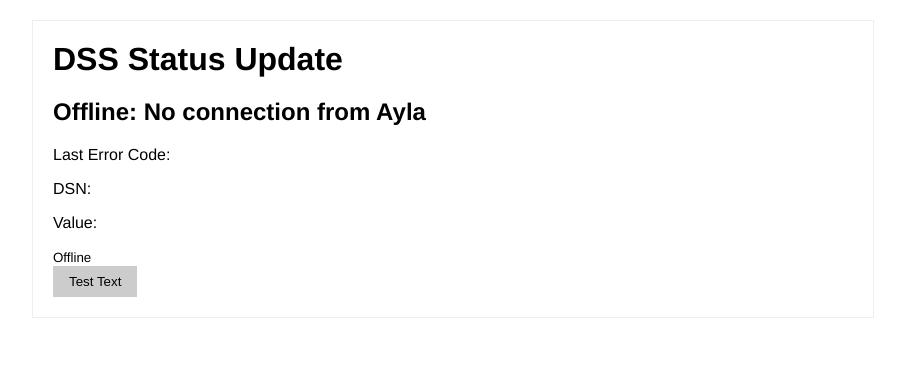
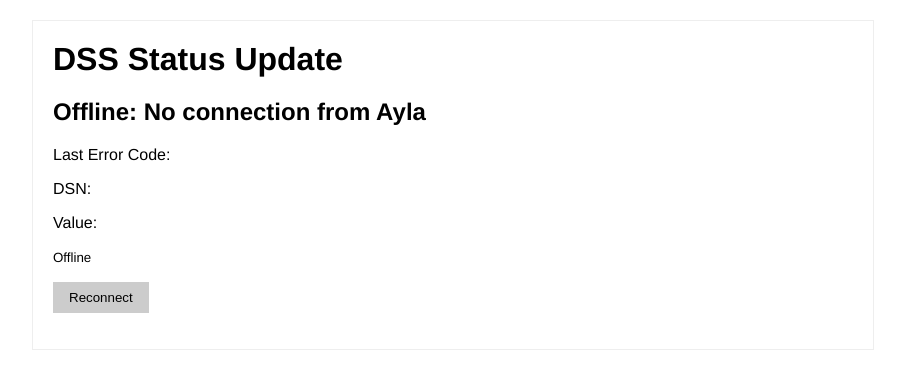
Before and after one commit to robyngreen/node_dss, a Next.js app: page / in a window 1280 px wide. Shown: the top 388 px of the page, without its empty margins (187-1092 px from the left). Built offline with nearby package versions, Linux system fonts and the light colour scheme; no server answers.

Commit message:
RIN-624 - Sets limits to reconnect retries
- Sets retry limit to 5 times for the front end.
- Sets retry limit to 5 times for the Ayla service.
- Conditionally adds or removes test message and reconnect buttons.

```diff
--- a/components/button.js
+++ b/components/button.js
@@ -8,6 +8,7 @@
           display: block;
           border: 0;
           padding: 0.5rem 1rem;
+          margin-bottom: 1rem;
           text-align: center;
           background-color: #CCC;
           cursor: pointer;
--- a/components/status.js
+++ b/components/status.js
@@ -25,9 +25,9 @@
   setupWebSocket () {
     // @todo: This may need to reflect the actual server URL.
     // eslint-disable-next-line no-undef
-    const ws = new WebSocket('ws://localhost:8080');
+    this.ws = new WebSocket('ws://localhost:8080');
 
-    ws.onmessage = (message) => {
+    this.ws.onmessage = (message) => {
       console.log('======== Message received ========');
 
       const data = JSON.parse(message.data);
@@ -50,12 +50,10 @@
         this.updateResponseTime(data.responseTime);
       }
     };
-
-    return ws;
   }
 
   componentDidMount () {
-    this.ws = this.setupWebSocket();
+    this.setupWebSocket();
   }
 
   sendMessage () {
@@ -73,8 +71,15 @@
     // If connection is false, try to reconnect.
     if (status === false) {
       // Try every 30 seconds.
+      let timerCounter = 0;
       timer = setInterval(() => {
-        console.log('attempting to reconnect...');
+        timerCounter++;
+        console.log(`attempting to reconnect...${ timerCounter }`);
+        // Limit the retries to 5.
+        // Also clear the timer if the status is now true.
+        if (timerCounter === 5 || this.state.status === true) {
+          clearInterval(timer);
+        }
         // Attempt to connect again.
         this.setupWebSocket();
       }, 30000);
@@ -102,12 +107,13 @@
         <p>Last Error Code: { this.state.errorCode.displayName }</p>
         <p>DSN: { this.state.errorCode.dsn }</p>
         <p>Value: { this.state.errorCode.value }</p>
-        <small>{
+        <p><small>{
           (this.state.connectionStatus) ?
-            `Responded in ${ Math.floor(this.state.lastResponseTime * 0.001) } seconds`
+            `Last response from Ayla took ${ Math.floor(this.state.lastResponseTime * 0.001) } seconds`
             : 'Offline'
-        }</small>
-        <Button addClasses='btn' clickEvent={ this.sendMessage }>Test Text</Button>
+        }</small></p>
+        { this.state.connectionStatus && <Button addClasses='btn' clickEvent={ this.sendMessage }>Send Test Message</Button> }
+        { !this.state.connectionStatus && <Button addClasses='btn' clickEvent={ this.setupWebSocket }>Reconnect</Button> }
         <style jsx>{`
           .main {
             font: 16px Helvetica, Arial;
```
Also changed, not shown: lib/websocket.js.
